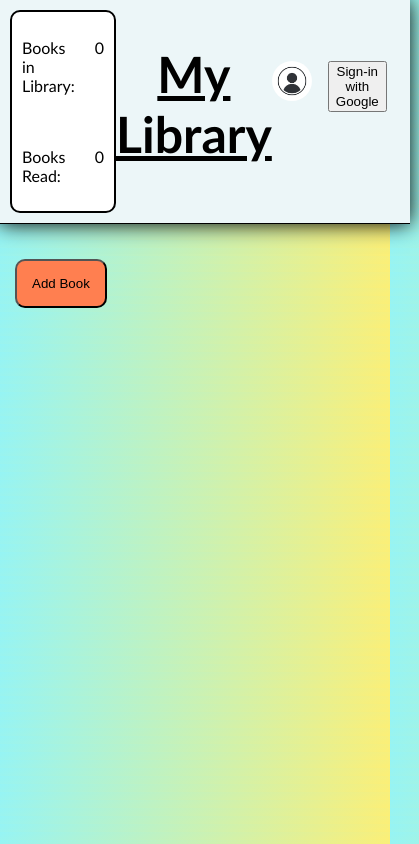
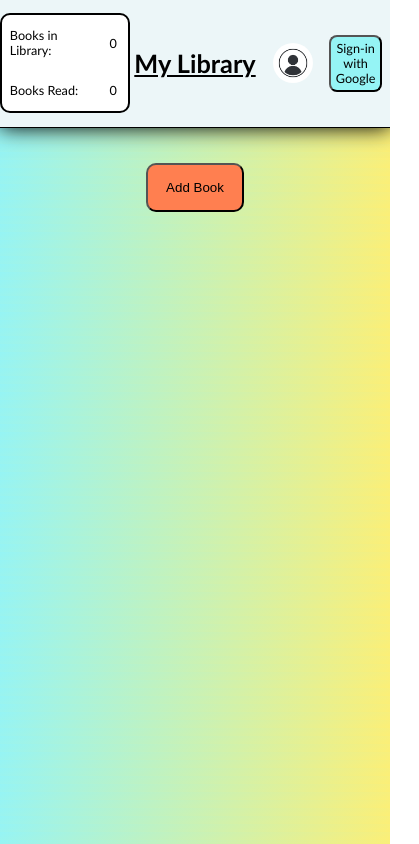
Before and after one commit to TylerWSchnabel/my-library, a React (Create React App) app: page / in a window 390 px wide. Shown: the whole page, 419 px wide, since content can reach past the window. Built offline with nearby package versions, Linux system fonts and the light colour scheme; the HTML template or start-up script is replaced by a standard one.

Commit message:
Made app more responsive

```diff
--- a/src/App.css
+++ b/src/App.css
@@ -4,6 +4,9 @@ body {
   background: linear-gradient(158deg, rgba(149,244,245,1) 0%, rgb(252, 239, 118) 100%);
   height: 1vh;
   margin: 0%;
+}
+.body {
+  display: grid;
 }
 
 .pageHeading {
@@ -37,8 +40,10 @@ body {
   display: grid;
   grid-template-columns: repeat(auto-fill, minmax(400px, 1fr));
   gap: 20px;
-  padding: 15px;
+  width: 90vw;
+  align-self: center;
   grid-auto-flow: row;
+  justify-self: center;
 }
 
 #empty {
@@ -76,12 +81,17 @@ body {
   border-radius: 10px;
   margin: 15px;
 }
-
+.addBookbtn{
+  display: grid;
+  width: 100vw;
+}
 .openForm {
   padding: 15px;
   background-color: coral;
   border-radius: 10px;
   margin: 15px;
+  width: 25vw;
+  justify-self: center;
 }
 
 .popContain {
@@ -90,8 +100,8 @@ body {
   background-color: black;
   position: sticky;
   bottom: 0%;
+}
 
-}
 #addBook {
   position: sticky;
   left: 33%;
@@ -133,7 +143,7 @@ body {
 
 #user-container #user-pic {
   top: -3px;
-  display: inline-block;
+  display: grid;
 
   background-repeat: no-repeat;
   width: 40px;
@@ -142,19 +152,11 @@ body {
   border-radius: 20px;
   justify-self: end;
 }
-#user-container #user-name {
-  font-size: 16px;
-  line-height: 36px;
-  padding-right: 10px;
-  padding-left: 20px;
-}
+
 #image-form #submitImage {
   width: auto;
   padding: 0 6px 0 1px;
   min-width: 0;
-}
-#image-form #submitImage .material-icons {
-  top: -1px;
 }
 
 #user-container {
@@ -163,11 +165,24 @@ body {
   gap: 1rem;
   justify-self: center;
   align-self: center;
+  justify-items: center;
   padding-right: 2rem;
+}
+.sign-inBtn {
+  background-color: rgba(149,244,245,1);
+  border-radius: 8px;
+  padding: 2%;
+  font-family: 'Gill Sans', 'Gill Sans MT', Calibri, 'Trebuchet MS', sans-serif;
+  font-size: 1rem;
+  align-self: center;
+}
+#sign-in{
+  grid-row: 1 / span 2;
 }
 .userLeft {
   display: grid;
   grid-template-rows: 1fr 1fr;
+  align-items: center;
 }
 .material-icons {
   font-size: 36px;
@@ -184,3 +199,69 @@ body {
   padding-top: 0;
   padding-bottom: 0;
 }
+
+
+@media only screen and (max-width: 600px) {
+
+  .pageHeading {
+    font-size: 3vh;
+  }
+  .topper{
+    padding: 0%;
+    align-items: center;
+    justify-items: center;
+    height: 15vh;
+  }
+  #library-count{
+    height: fit-content;
+    padding: 0%;
+    padding-left: 2vw;
+    display: grid;
+    gap: 0;
+    border: 2px solid black;
+    border-radius: 10px;
+    justify-self: center;
+    background-color: white;
+    align-self: center;
+    grid-template-columns: 3fr 1fr;
+
+  }
+  .count-p {
+    font-size: 1.5vh;
+    align-self: center;
+  }
+  #total-books {
+    justify-self: center;
+  }
+  #total-read {
+    justify-self: center;
+  }
+
+  #user-container{
+    padding-right: 0;
+    align-items: center;
+    margin-right: 2vw;
+    font-size: 1.2vh;
+  }
+  .userLeft {
+    font-size: 1.2vh;
+    align-content: center;
+  }
+  .sign-inBtn{
+    font-size: 1.5vh;
+    height: fit-content;
+    width: fit-content;
+    padding: 1vw;
+  }
+  #addBook {
+    width: fit-content;
+  }
+  .bookCard{
+    width: 80%;
+    align-self: center;
+  }
+  #bookGrid{
+    align-self: center;
+    justify-self: center;
+  }
+}
--- a/src/App.js
+++ b/src/App.js
@@ -80,7 +80,10 @@ async function signIn() {
 function signOutUser() {
   // Sign out of Firebase.
   signOut(getAuth()).then(()=>
-  ifSignedIn())
+  ifSignedIn());
+  const newLib = [];
+  setLibrary(newLib);
+  loadLibrary();
 }
 
 const ifSignedIn = () =>{
@@ -279,8 +282,9 @@ const checkBox = ( item ) => {
           </div>
 
       </div>
-      <button type="button" onClick={openForm} className="openForm">Add Book</button>
-
+      <div className='addBookbtn'>
+        <button type="button" onClick={openForm} className="openForm">Add Book</button>
+      </div>
       <NewCard library={ library } remove={removeBook} checkBox = { checkBox } changeBackground = {changeBackground}/>
       <div id="addBook">
           <form id="bookForm" >
```
